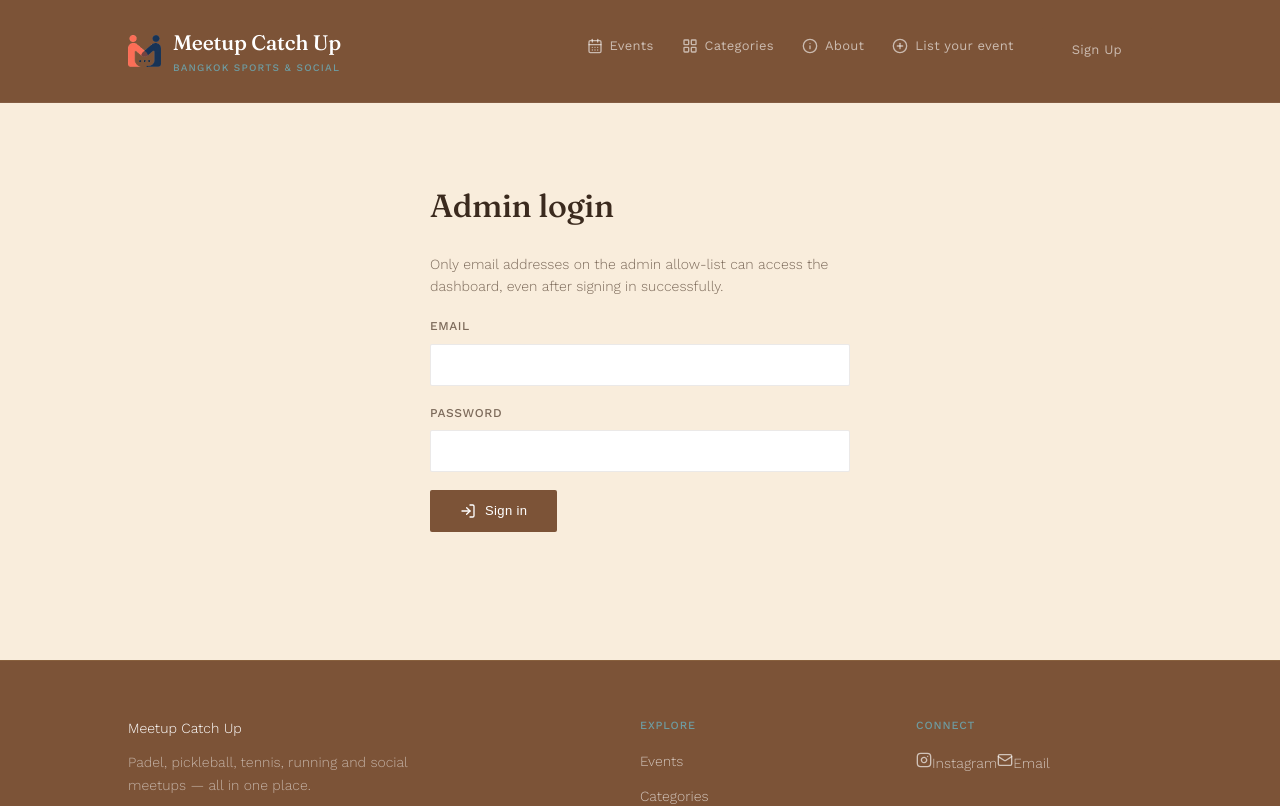
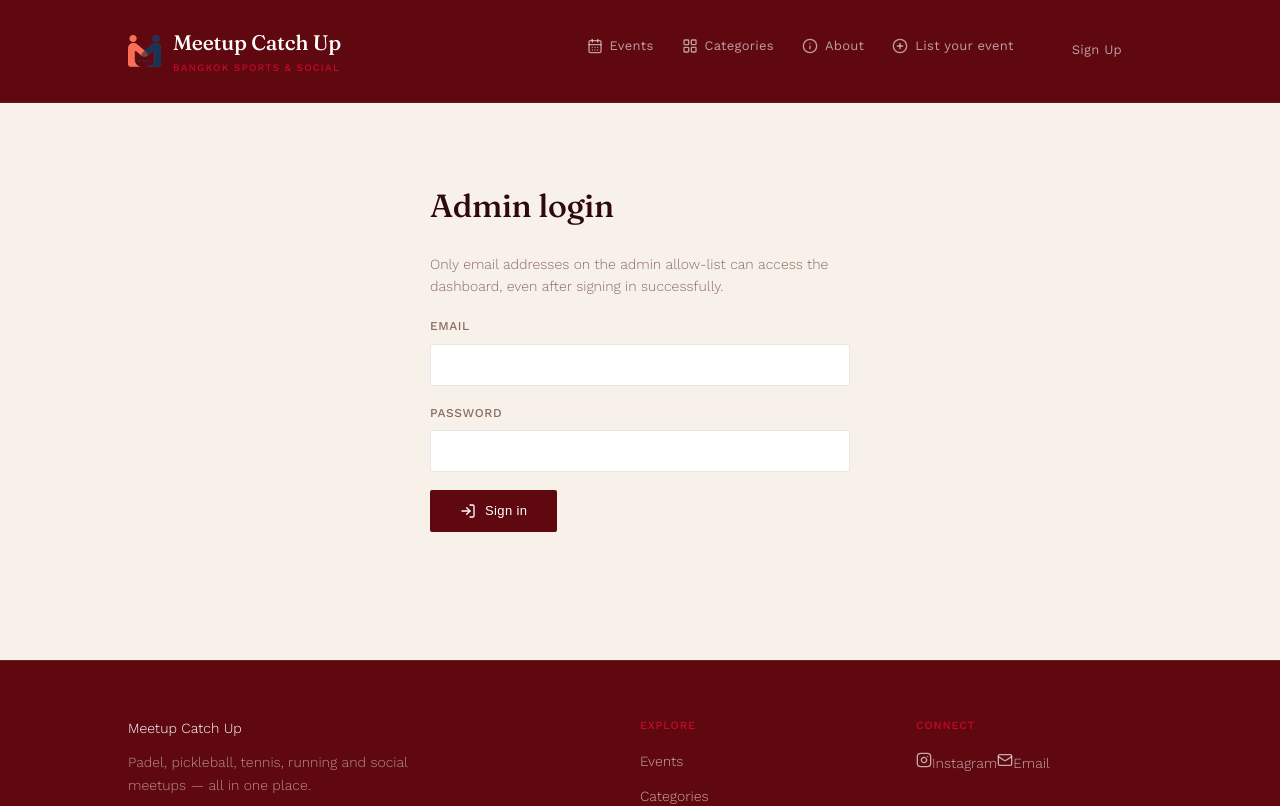
Before and after one commit to nilarlinn/meetup.catchup, a Next.js app: page /admin/login in a window 1280 px wide. Shown: the top 806 px of the page. Built offline with nearby package versions, Linux system fonts and the light colour scheme; no server answers.

Commit message:
Re-theme site with burgundy/red CNY-inspired palette

```diff
--- a/app/globals.css
+++ b/app/globals.css
@@ -1,17 +1,17 @@
 @import url('https://fonts.googleapis.com/css2?family=Fraunces:opsz,wght@9..144,400;9..144,500;9..144,600&family=Work+Sans:wght@300;400;500;600&family=IBM+Plex+Mono:wght@500&display=swap');
 
 :root {
-  --charcoal: #7C5337;
-  --charcoal-soft: #5E3E28;
-  --gold: #6E9BA0;
-  --gold-light: #9FC3C8;
-  --wine: #8B4A34;
-  --pink: #BEE1D8;
-  --ivory: #F9EDDC;
+  --charcoal: #5F0810;
+  --charcoal-soft: #45060C;
+  --gold: #C50A27;
+  --gold-light: #E2455C;
+  --wine: #8A1620;
+  --pink: #F8C3C9;
+  --ivory: #F7F1EA;
   --card: #FFFFFF;
-  --ink: #3B2A1E;
-  --ink-soft: #7C6A5A;
-  --border: rgba(59,42,30,0.1);
+  --ink: #2E0A0D;
+  --ink-soft: #8A6A66;
+  --border: rgba(46,10,13,0.1);
 }
 
 * { box-sizing: border-box; }
```
